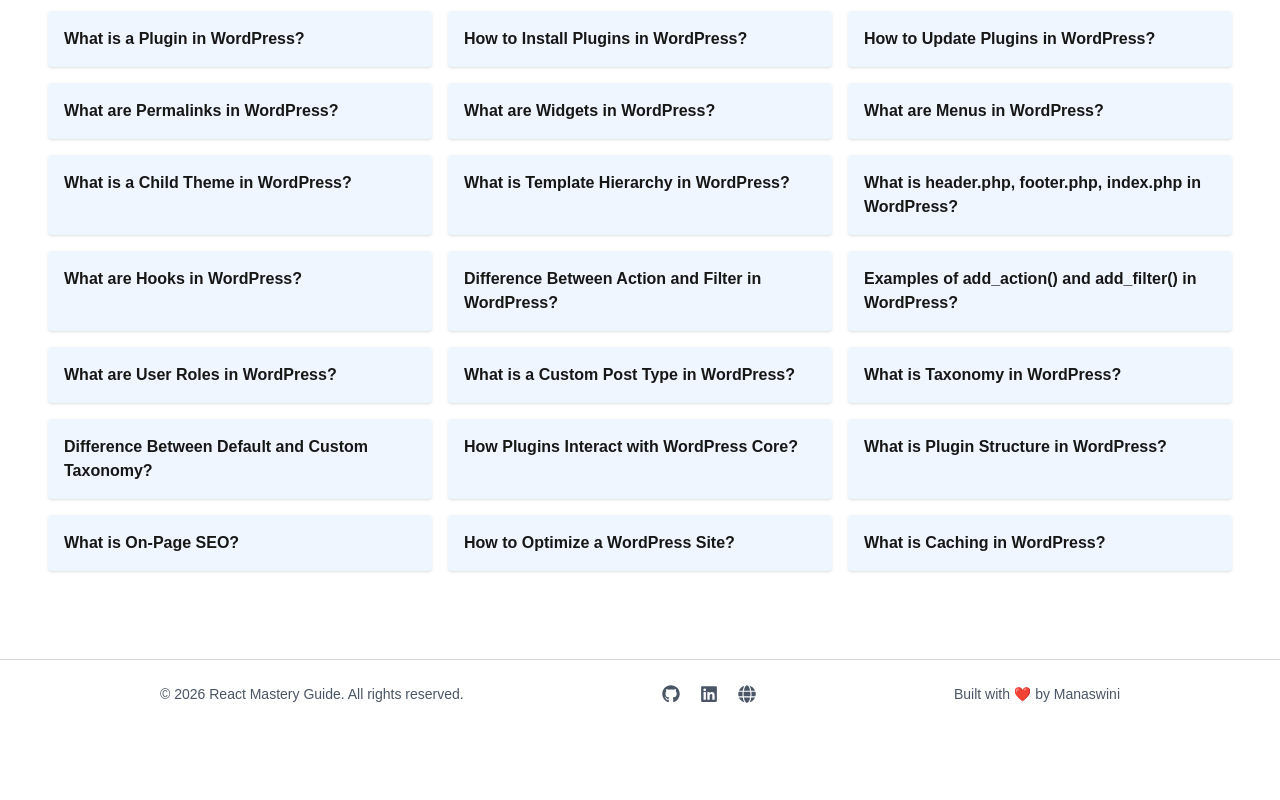
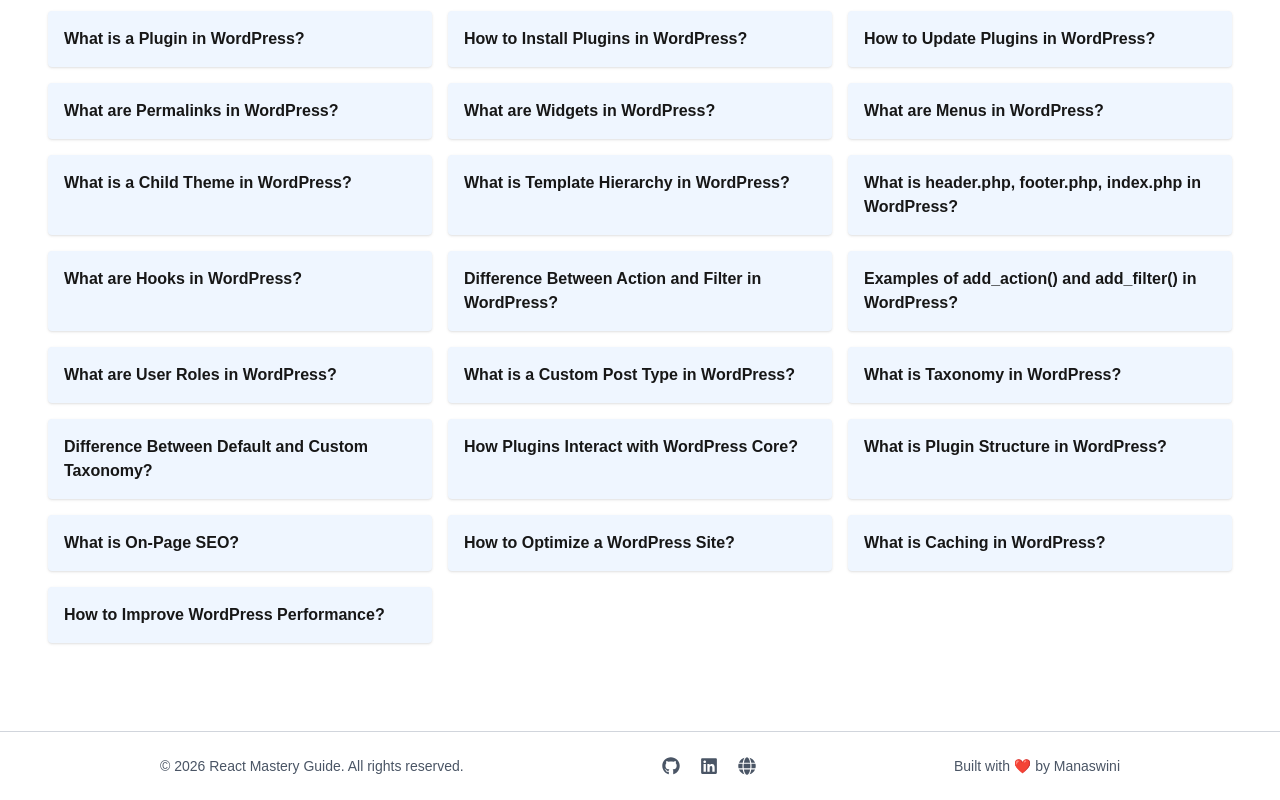
Before and after one commit to Monisasmal/WordPress-Concepts, a Next.js app: page /concepts in a window 1280 px wide. Shown: the part 694-1494 px from the top of the page. Before the commit the page ends 1422 px from the top, so only its background shows below. Built offline with nearby package versions, Linux system fonts and the light colour scheme.

Commit message:
first commit

```diff
--- a/src/app/concepts/page.tsx
+++ b/src/app/concepts/page.tsx
@@ -40,6 +40,7 @@ const concept = [
      {name: "What is On-Page SEO?", path:"/concepts/WhatIsOnPageSEO"},
      {name: "How to Optimize a WordPress Site?", path:"/concepts/OptimizeWordPressSite"},
      {name: "What is Caching in WordPress?", path:"/concepts/WhatIsCaching"},
+     {name: "How to Improve WordPress Performance?", path:"/concepts/ImproveWordPressPerformance"},
 ];
 
 export default function Concepts(){
```
